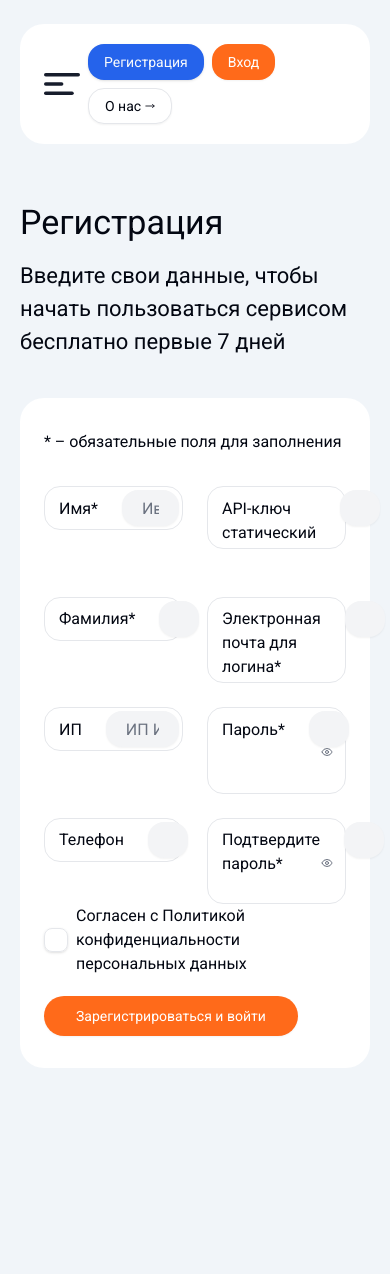
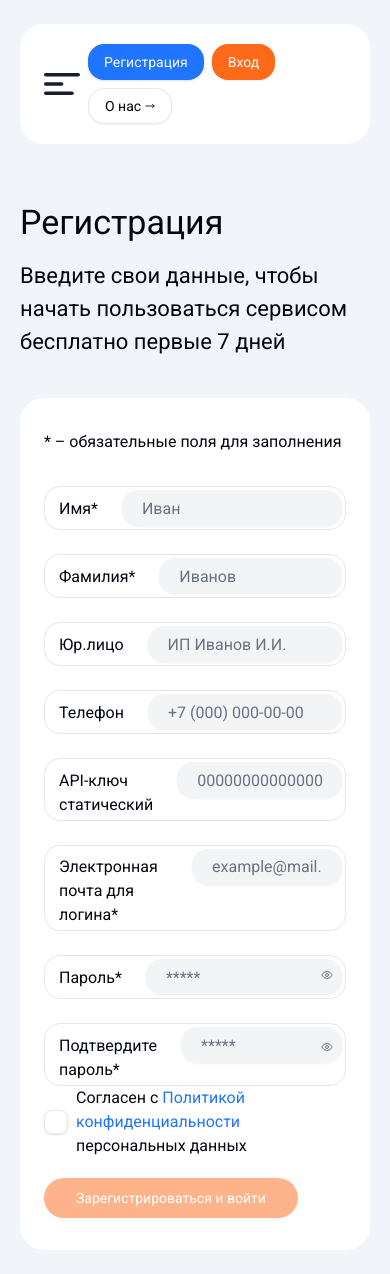
Before and after one commit to edik0101/pofk_frontend, a Next.js app: page /register in a window 390 px wide. Before the commit the page ends 1092 px from the top, so only its background shows below. Built offline with nearby package versions, Linux system fonts and the light colour scheme.

Commit message:
feat: change colors, fix registration

```diff
--- a/src/app/globals.css
+++ b/src/app/globals.css
@@ -20,7 +20,8 @@ body {
     --card-foreground: 224 71.4% 4.1%;
     --popover: 0 0% 100%;
     --popover-foreground: 224 71.4% 4.1%;
-    --primary: 220.9 39.3% 11%;
+    --primary: 217 100% 56%;
+    /* --primary: 220.9 39.3% 11%;*/
     --primary-foreground: 210 20% 98%;
     --secondary: 21 100% 55%;
     --secondary-foreground: 21 100% 20%;
--- a/src/components/Forms/Registration/Registration.tsx
+++ b/src/components/Forms/Registration/Registration.tsx
@@ -13,18 +13,18 @@ import {
 } from "@/components/ui/form";
 import { Input } from "@/components/ui/input";
 import { zodResolver } from "@hookform/resolvers/zod";
-import Image from "next/image";
-import Link from "next/link";
 import { useForm } from "react-hook-form";
 import { z } from "zod";
 import { EyeIcon, EyeOffIcon } from "lucide-react";
+import Link from "next/link";
+import { PagesPaths } from "@/data/pages";
 
 const formSchema = z.object({
   firstName: z.string().min(1, "Введите имя"),
   lastName: z.string().min(1, "Введите фамилию"),
-  legalEntity: z.string(),
-  phone: z.string(),
-  APIkey: z.string(),
+  legalEntity: z.string().optional(),
+  phone: z.string().optional(),
+  APIkey: z.string().optional(),
   email: z.string().email("Адрес электронной почты введён некорректно"),
   password: z.string(),
   confirmPassword: z.string(),
@@ -36,32 +36,43 @@ export default function Registration() {
 
   const form = useForm<z.infer<typeof formSchema>>({
     resolver: zodResolver(formSchema),
+    defaultValues: {
+      firstName: "",
+      lastName: "",
+      legalEntity: "",
+      phone: "",
+      APIkey: "",
+      email: "",
+      password: "",
+      confirmPassword: "",
+    },
   });
 
   const onSubmit = (values: z.infer<typeof formSchema>) => {
     console.log(values);
+    form.reset();
   };
 
   return (
     <Form {...form}>
       <form
-        className="mt-10 rounded-3xl bg-white px-6 py-8"
+        className="mt-10 max-w-screen-lg rounded-3xl bg-white px-6 py-8"
         onSubmit={form.handleSubmit(onSubmit)}
       >
         <p className="mb-8">* – обязательные поля для заполнения</p>
-        <div className="grid w-full grid-flow-col-dense auto-rows-auto grid-cols-2 grid-rows-4 gap-6">
+        <div className="grid-row-[auto] mx-auto grid w-full auto-rows-auto grid-cols-1 gap-6 md:grid-flow-col-dense md:grid-cols-2 md:grid-rows-4">
           <FormField
             control={form.control}
             name="firstName"
             render={({ field }) => (
               <FormItem>
-                <div className="flex items-baseline gap-6 rounded-2xl border p-[3px] pl-3.5">
+                <div className="flex items-baseline justify-between gap-6 rounded-2xl border p-[3px] pl-3.5">
                   <FormLabel className="text-base">Имя*</FormLabel>
                   <FormControl>
                     <Input
                       placeholder="Иван"
                       required
-                      className="mt-0 rounded-2xl border-none bg-gray-100 px-5 py-4 text-base text-gray-800"
+                      className="mt-0 max-w-80 rounded-2xl border-none bg-gray-100 px-5 py-4 text-base text-gray-800"
                       style={{ marginTop: "0" }}
                       {...field}
                     />
@@ -76,13 +87,13 @@ export default function Registration() {
             name="lastName"
             render={({ field }) => (
               <FormItem>
-                <div className="flex items-baseline gap-6 rounded-2xl border p-[3px] pl-3.5">
+                <div className="flex items-baseline justify-between gap-6 rounded-2xl border p-[3px] pl-3.5">
                   <FormLabel className="text-base">Фамилия*</FormLabel>
                   <FormControl>
                     <Input
                       placeholder="Иванов"
                       required
-                      className="mt-0 rounded-2xl border-none bg-gray-100 px-5 py-4 text-base text-gray-800"
+                      className="mt-0 max-w-80 rounded-2xl border-none bg-gray-100 px-5 py-4 text-base text-gray-800"
                       style={{ marginTop: "0" }}
                       {...field}
                     />
@@ -97,13 +108,13 @@ export default function Registration() {
             name="legalEntity"
             render={({ field }) => (
               <FormItem>
-                <div className="flex items-baseline gap-6 rounded-2xl border p-[3px] pl-3.5">
-                  <FormLabel className="text-base">ИП</FormLabel>
+                <div className="flex items-baseline justify-between gap-6 rounded-2xl border p-[3px] pl-3.5">
+                  <FormLabel className="text-base">Юр.лицо</FormLabel>
                   <FormControl>
                     <Input
                       placeholder="ИП Иванов И.И."
                       required
-                      className="mt-0 rounded-2xl border-none bg-gray-100 px-5 py-4 text-base text-gray-800"
+                      className="mt-0 max-w-80 rounded-2xl border-none bg-gray-100 px-5 py-4 text-base text-gray-800"
                       style={{ marginTop: "0" }}
                       {...field}
                     />
@@ -118,13 +129,13 @@ export default function Registration() {
             name="phone"
             render={({ field }) => (
               <FormItem>
-                <div className="flex items-baseline gap-6 rounded-2xl border p-[3px] pl-3.5">
+                <div className="flex items-baseline justify-between gap-6 rounded-2xl border p-[3px] pl-3.5">
                   <FormLabel className="text-base">Телефон</FormLabel>
                   <FormControl>
                     <Input
                       placeholder="+7 (000) 000-00-00"
                       required
-                      className="mt-0 rounded-2xl border-none bg-gray-100 px-5 py-4 text-base text-gray-800"
+                      className="mt-0 max-w-80 rounded-2xl border-none bg-gray-100 px-5 py-4 text-base text-gray-800"
                       style={{ marginTop: "0" }}
                       {...field}
                     />
@@ -139,7 +150,7 @@ export default function Registration() {
             name="APIkey"
             render={({ field }) => (
               <FormItem>
-                <div className="flex items-baseline gap-6 rounded-2xl border p-[3px] pl-3.5">
+                <div className="flex items-baseline justify-between gap-6 rounded-2xl border p-[3px] pl-3.5">
                   <FormLabel className="text-base">
                     API-ключ статический
                   </FormLabel>
@@ -147,7 +158,7 @@ export default function Registration() {
                     <Input
                       placeholder="000000000000000000"
                       required
-                      className="mt-0 rounded-2xl border-none bg-gray-100 px-5 py-4 text-base text-gray-800"
+                      className="mt-0 max-w-80 rounded-2xl border-none bg-gray-100 px-5 py-4 text-base text-gray-800"
                       style={{ marginTop: "0" }}
                       {...field}
                     />
@@ -162,7 +173,7 @@ export default function Registration() {
             name="email"
             render={({ field }) => (
               <FormItem>
-                <div className="flex items-baseline gap-6 rounded-2xl border p-[3px] pl-3.5">
+                <div className="flex items-baseline justify-between gap-6 rounded-2xl border p-[3px] pl-3.5">
                   <FormLabel className="text-base">
                     Электронная почта для логина*
                   </FormLabel>
@@ -170,7 +181,7 @@ export default function Registration() {
                     <Input
                       placeholder="example@mail.ru"
                       required
-                      className="mt-0 rounded-2xl border-none bg-gray-100 px-5 py-4 text-base text-gray-800"
+                      className="mt-0 max-w-80 rounded-2xl border-none bg-gray-100 px-5 py-4 text-base text-gray-800"
                       style={{ marginTop: "0" }}
                       {...field}
                     />
@@ -184,14 +195,14 @@ export default function Registration() {
             control={form.control}
             name="password"
             render={({ field }) => (
-              <FormItem className="relative flex items-baseline gap-6 rounded-2xl border p-[3px] pl-3.5">
+              <FormItem className="relative flex h-min items-baseline justify-between gap-6 rounded-2xl border p-[3px] pl-3.5">
                 <FormLabel className="text-base">Пароль*</FormLabel>
                 <FormControl>
                   <Input
                     type={showPassword ? "text" : "password"}
                     placeholder="*****"
                     required
-                    className="mt-0 rounded-2xl border-none bg-gray-100 px-5 py-4 text-base text-gray-800"
+                    className="mt-0 max-w-80 rounded-2xl border-none bg-gray-100 px-5 py-4 text-base text-gray-800"
                     style={{ marginTop: "0" }}
                     {...field}
                   />
@@ -200,7 +211,7 @@ export default function Registration() {
                   type="button"
                   variant="ghost"
                   size="icon"
-                  className="absolute -top-1.5 right-0 h-full px-3 py-2 hover:bg-transparent"
+                  className="absolute -top-1/4 right-0 h-full px-3 py-2 hover:bg-transparent"
                   onClick={() => setShowPassword(!showPassword)}
                   aria-label={showPassword ? "Hide password" : "Show password"}
                 >
@@ -217,14 +228,14 @@ export default function Registration() {
             control={form.control}
             name="confirmPassword"
             render={({ field }) => (
-              <FormItem className="relative flex items-baseline gap-6 rounded-2xl border p-[3px] pl-3.5">
+              <FormItem className="relative flex h-min items-baseline justify-between gap-6 rounded-2xl border p-[3px] pl-3.5">
                 <FormLabel className="text-base">Подтвердите пароль*</FormLabel>
                 <FormControl>
                   <Input
                     type={showConfirmPassword ? "text" : "password"}
                     placeholder="*****"
                     required
-                    className="mt-0 rounded-2xl border-none bg-gray-100 px-5 py-4 text-base text-gray-800"
+                    className="mt-0 max-w-80 rounded-2xl border-none bg-gray-100 px-5 py-4 text-base text-gray-800"
                     style={{ marginTop: "0" }}
                     {...field}
                   />
@@ -233,7 +244,7 @@ export default function Registration() {
                   type="button"
                   variant="ghost"
                   size="icon"
-                  className="absolute -top-1.5 right-0 h-full px-3 py-2 hover:bg-transparent"
+                  className="absolute -top-1/4 right-0 h-full px-3 py-2 hover:bg-transparent"
                   onClick={() => setShowConfirmPassword(!showConfirmPassword)}
                   aria-label={
                     showConfirmPassword
@@ -257,7 +268,11 @@ export default function Registration() {
             className="size-6 rounded-lg border border-gray-200"
           />
           <label htmlFor="terms" className="text-base font-light">
-            Согласен с Политикой конфиденциальности персональных данных
+            Согласен с{" "}
+            <Link href={PagesPaths["privacy-policy"]} className="text-primary">
+              Политикой конфиденциальности
+            </Link>{" "}
+            персональных данных
           </label>
         </div>
         <div className="flex gap-6">
@@ -265,7 +280,9 @@ export default function Registration() {
             type="submit"
             variant="secondary"
             disabled={
-              !!(form.formState.errors.email || form.formState.errors.password)
+              form.formState.isValidating ||
+              form.formState.isSubmitting ||
+              !form.formState.isValid
             }
             className="rounded-3xl px-8 py-5 text-white"
           >
--- a/src/components/Header/Header.tsx
+++ b/src/components/Header/Header.tsx
@@ -25,7 +25,7 @@ export default function Header() {
         />
       </Button>
       <div className="flex flex-wrap gap-2 justify-self-end">
-        <Button asChild variant="default" className="rounded-2xl bg-blue-600">
+        <Button asChild variant="default" className="rounded-2xl">
           <Link href={`/${PAGES_HEADER[0].path}`}>{PAGES_HEADER[0].name}</Link>
         </Button>
         <Button asChild variant="secondary" className="rounded-2xl text-white">
--- a/src/components/SideBar/SideBar.tsx
+++ b/src/components/SideBar/SideBar.tsx
@@ -53,7 +53,7 @@ export default function SideBar() {
         <div className="flex w-full items-center justify-between">
           {!isCollapsed && (
             <p className="flex items-center text-lg">
-              <span className="block rounded-md bg-blue-600 p-1 leading-4">
+              <span className="block rounded-md bg-primary p-1 leading-4">
                 ФИН
               </span>
               <span className="block p-1">Контроль</span>
@@ -98,11 +98,11 @@ export default function SideBar() {
             />
             {!isCollapsed && (
               <p>
-                <Link href={"/login"} className="text-orange-500">
+                <Link href={"/login"} className="text-secondary">
                   Войдите
                 </Link>{" "}
                 или{" "}
-                <Link href={"/register"} className="text-blue-600">
+                <Link href={"/register"} className="text-primary">
                   зарегистрируйтесь
                 </Link>{" "}
                 чтобы начать работу
```
Also changed, not shown: src/data/pages.ts (+52 -22 lines).
